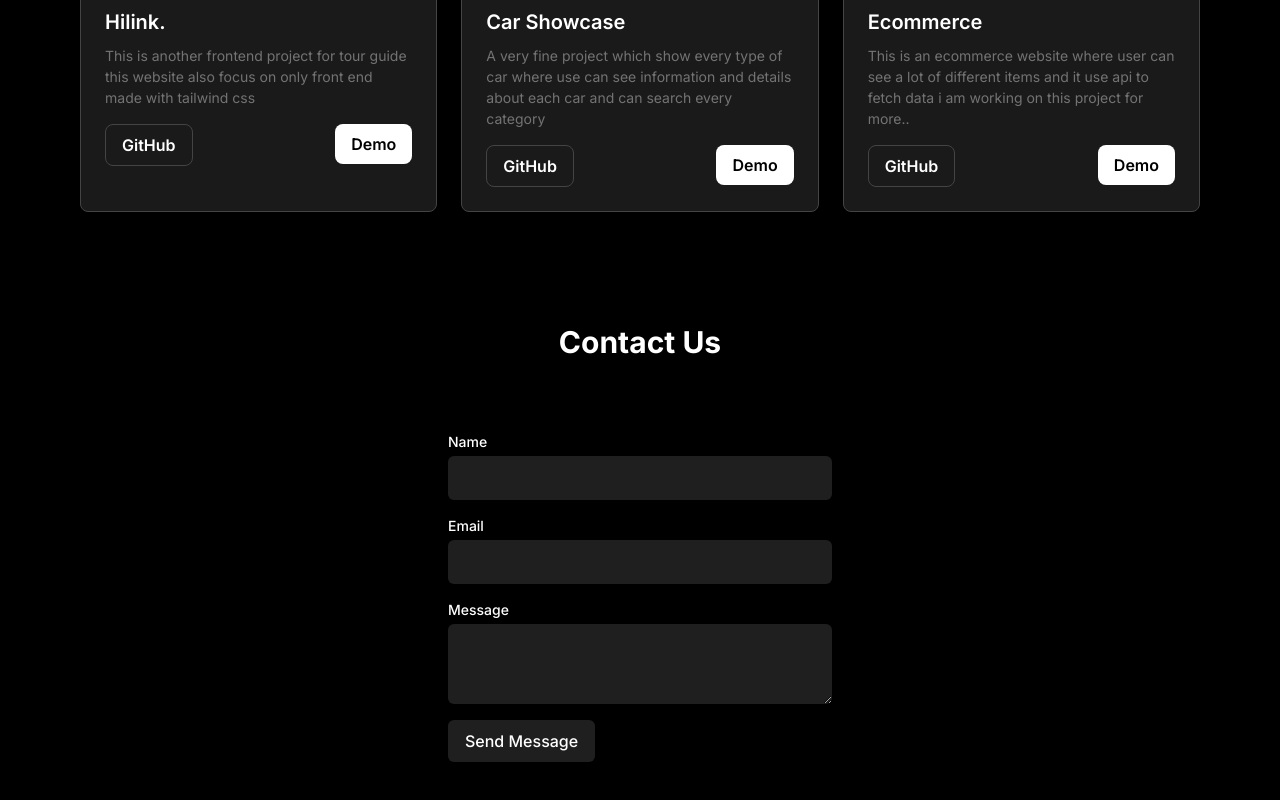
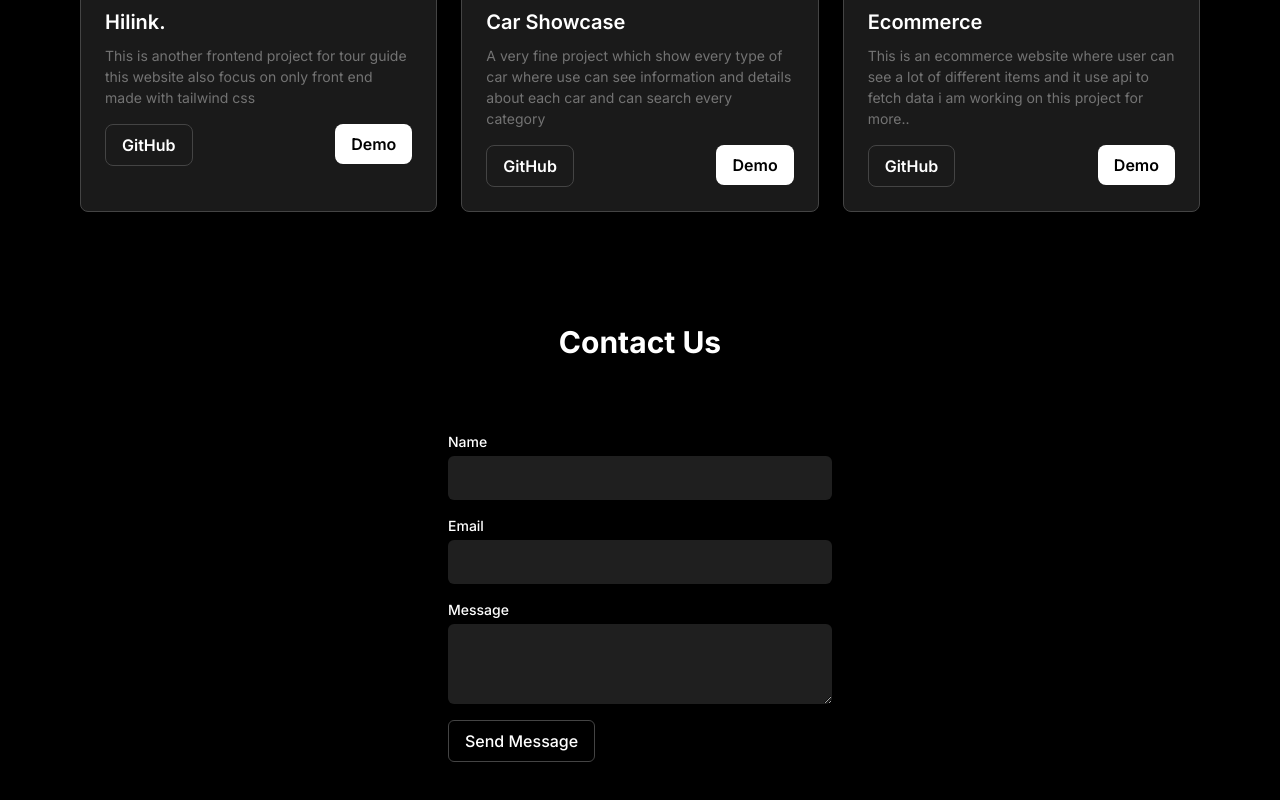
Before and after one commit to Samad-Developer/codsoftportfolio, a Next.js app: page / in a window 1280 px wide. Shown: the part 2325-3125 px from the top of the page. Built offline with nearby package versions, Linux system fonts and the light colour scheme.

Commit message:
changes to button

```diff
--- a/components/email.jsx
+++ b/components/email.jsx
@@ -86,7 +86,7 @@ const email = () => {
         </div>
         <button
           type="submit"
-          className="inline-flex items-center px-4 py-2 border border-transparent text-base font-medium rounded-md text-white bg-[#1F1F1F]"
+          className="inline-flex items-center px-4 py-2 border border-[#444444]  text-base font-medium rounded-md text-white bg-black"
         >
           Send Message
         </button>
--- a/components/project.tsx
+++ b/components/project.tsx
@@ -16,12 +16,12 @@ const project = () => {
                             <p className="text-[14px] leading-[21px] font-normal text-[#737373] mb-4">{project.description}</p>
                             <div className="flex justify-between">
                                 <Link href={project.githubUrl} passHref>
-                                    <button type="button" className="inline-block bg-transparent border border-[#444444] text-white font-semibold py-2 px-4 rounded-lg hover:bg-blue-600 hover:text-white transition duration-300 ease-in-out">
+                                    <button type="button" className="inline-block bg-transparent border border-[#444444] text-white font-semibold py-2 px-4 rounded-lg">
                                         GitHub
                                     </button>
                                 </Link>
                                 <Link href={project.demoUrl} passHref>
-                                    <button type="button" className="inline-block bg-white text-black font-semibold py-2 px-4 rounded-lg hover:bg-blue-700 transition duration-300 ease-in-out">
+                                    <button type="button" className="inline-block bg-white text-black font-semibold py-2 px-4 rounded-lg">
                                         Demo
                                     </button>
                                 </Link>
```
